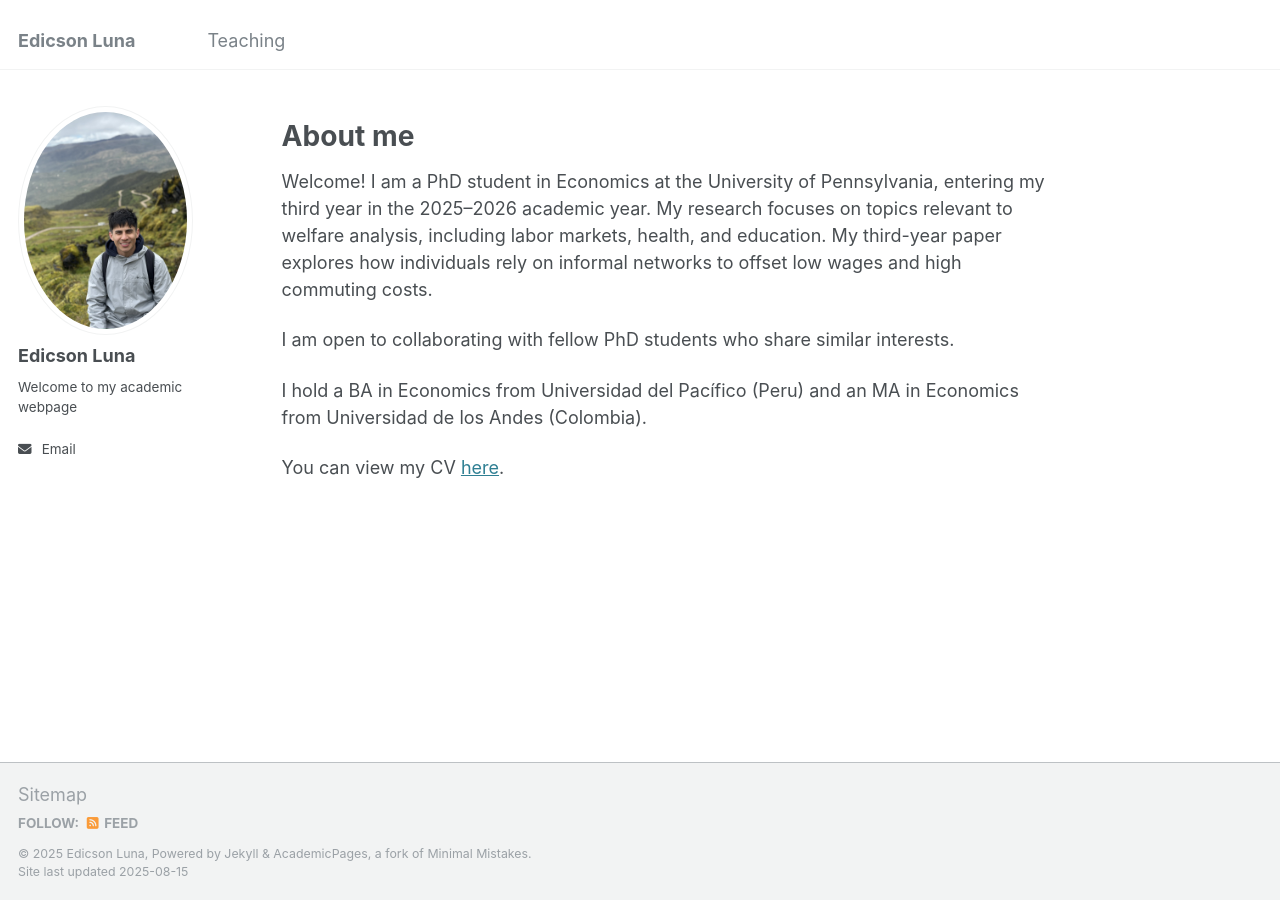
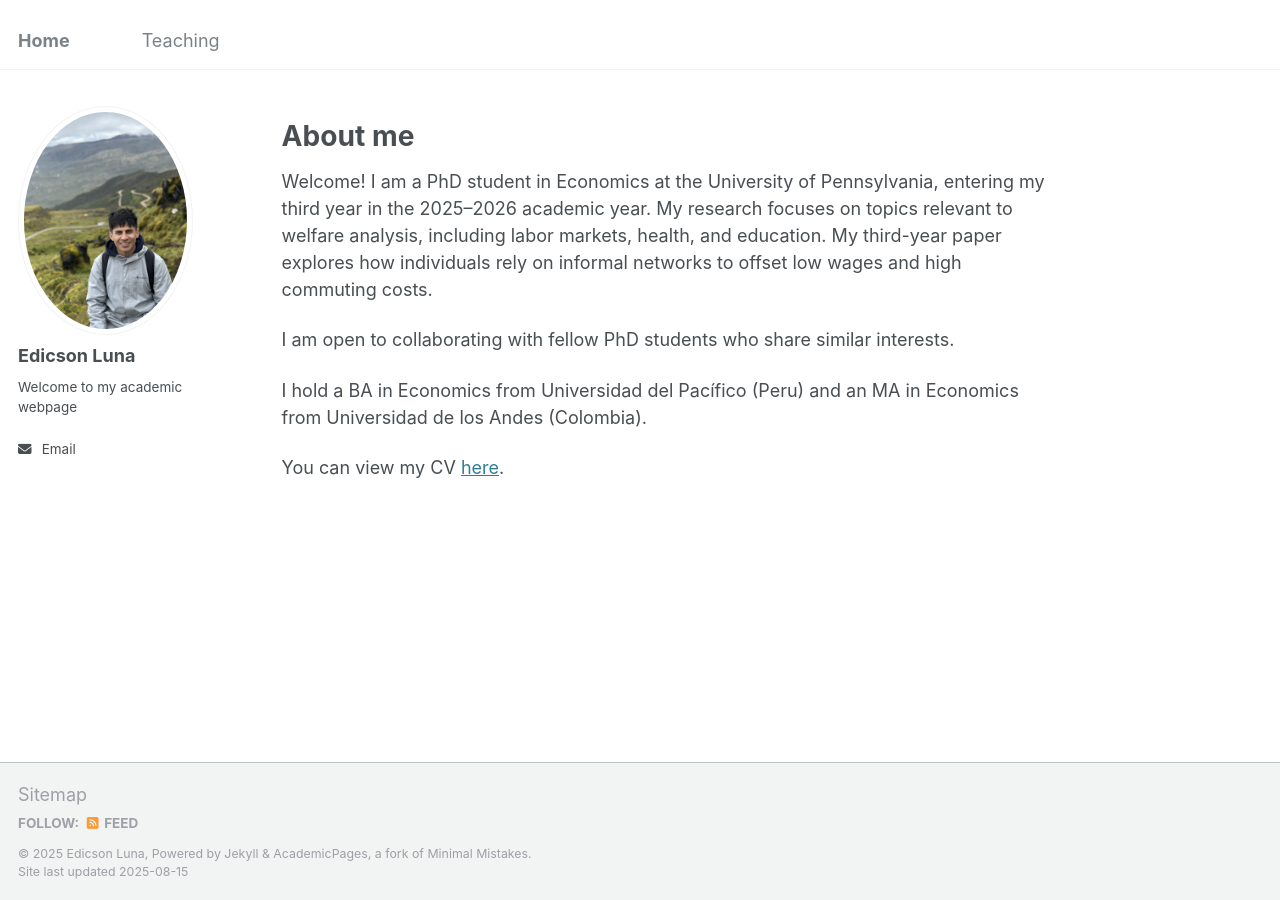
Before and after one commit to edicsonluna/edicsonluna.github.io, a Jekyll site: the page built from _pages/about.md, in a window 1280 px wide. Built offline with Jekyll 4.4.1, drawn with Linux system fonts in a browser that asks for light colours.

Commit message:
Update _config.yml

```diff
--- a/_config.yml
+++ b/_config.yml
@@ -8,7 +8,7 @@
 
 # Basic Site Settings
 locale                   : "en-US"
-title                    : "Edicson Luna"
+title                    : "Home"
 title_separator          : "-"
 name                     : &name "Edicson Luna"
 description              : &description "Personal academic webpage"
```
